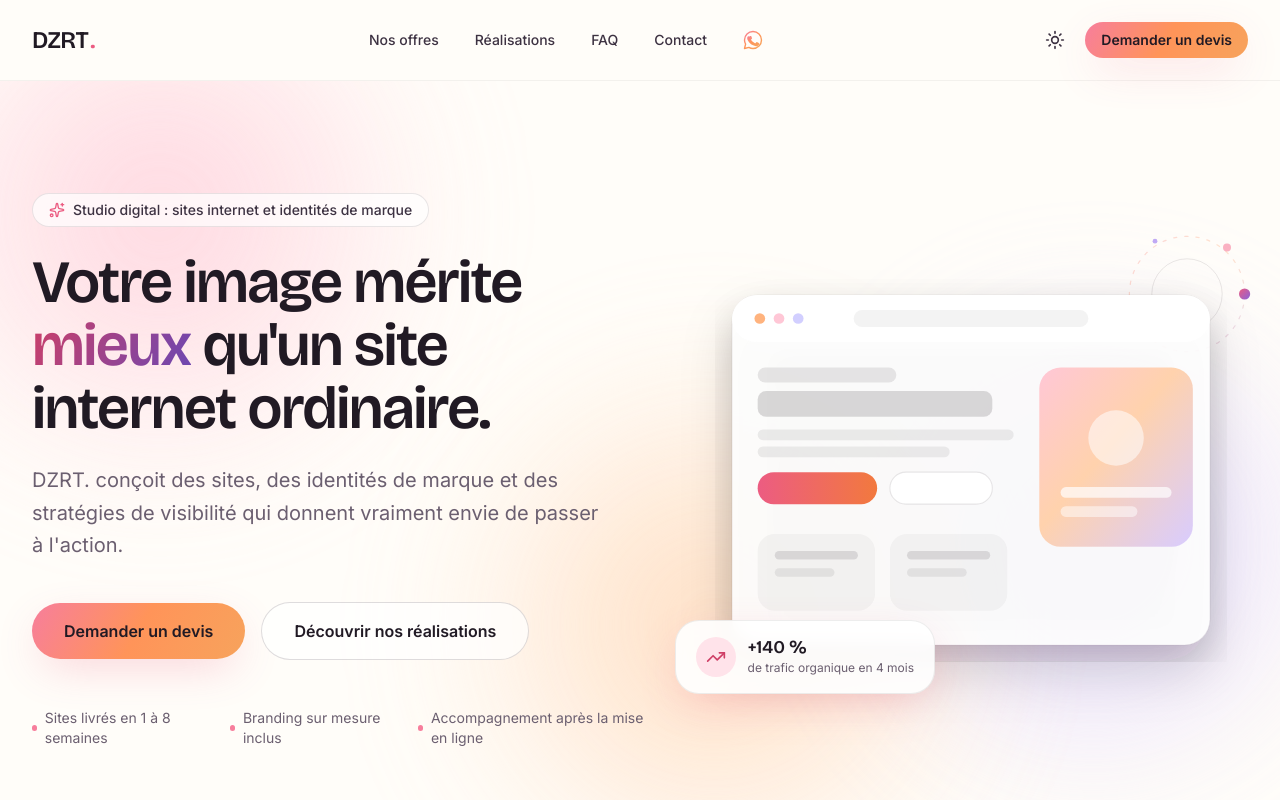
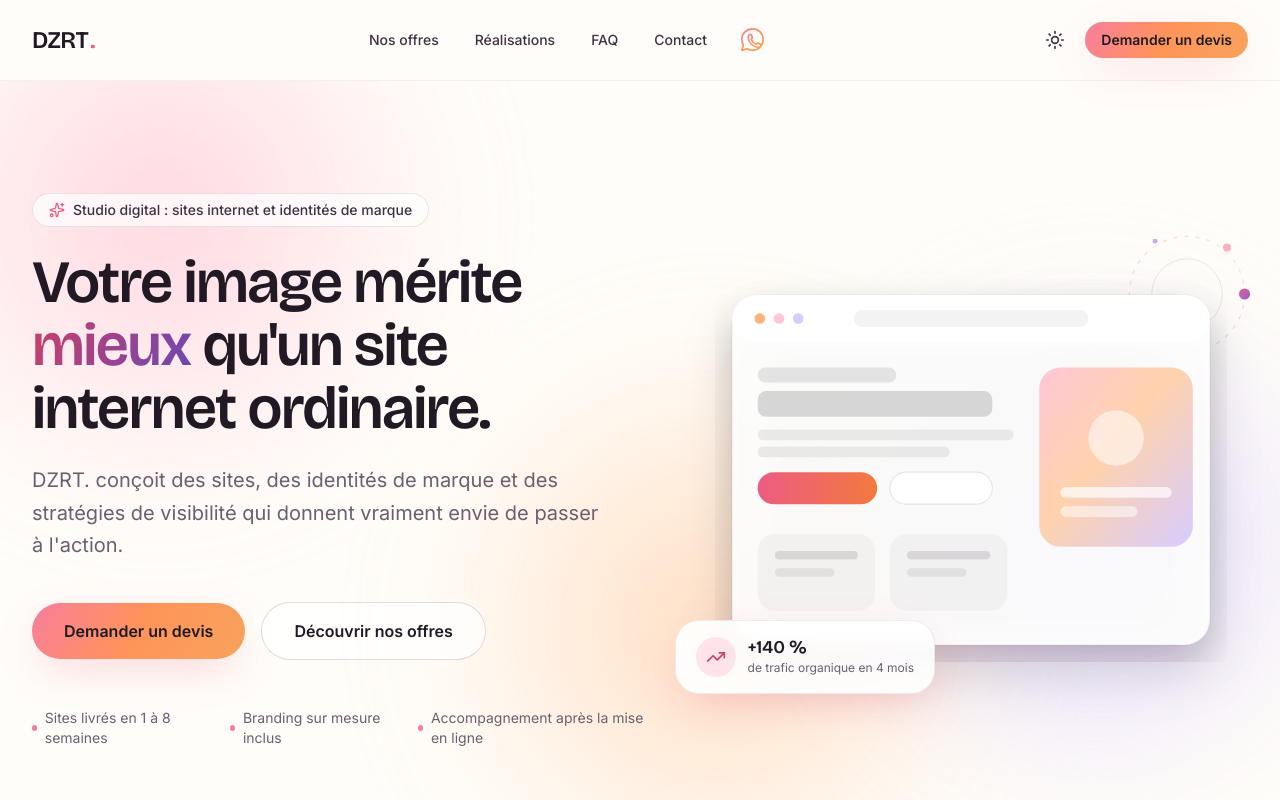
Before and after one commit to twentyfivelab/dzrt-site, a Next.js app: page / in a window 1280 px wide. Shown: the top 800 px of the page. Built offline with nearby package versions, Linux system fonts and the light colour scheme; no server answers.

Commit message:
amelioration

```diff
--- a/src/app/api/contact/route.ts
+++ b/src/app/api/contact/route.ts
@@ -24,15 +24,18 @@
   }
 
   if (!process.env.RESEND_API_KEY) {
-    console.warn(
-      "[api/contact] RESEND_API_KEY manquante, e-mail non envoyé. Configurez la clé avant la mise en production.",
+    console.error(
+      "[api/contact] RESEND_API_KEY manquante. Configurez la clé avant la mise en production.",
     );
-    return NextResponse.json({ ok: true, delivered: false });
+    return NextResponse.json(
+      { ok: false, error: "Configuration e-mail manquante." },
+      { status: 500 },
+    );
   }
 
   try {
     const resend = new Resend(process.env.RESEND_API_KEY);
-    await resend.emails.send({
+    const { error } = await resend.emails.send({
       from: `DZRT. <${CONTACT_EMAIL}>`,
       to: CONTACT_EMAIL,
       replyTo: parsed.data.email,
@@ -45,9 +48,21 @@
         parsed.data.message,
       ].join("\n"),
     });
-    return NextResponse.json({ ok: true, delivered: true });
+
+    if (error) {
+      console.error("[api/contact] Resend a refusé l'envoi", error);
+      return NextResponse.json(
+        { ok: false, error: "L'envoi de l'e-mail a échoué." },
+        { status: 502 },
+      );
+    }
+
+    return NextResponse.json({ ok: true });
   } catch (error) {
     console.error("[api/contact] Échec de l'envoi de l'e-mail", error);
-    return NextResponse.json({ ok: true, delivered: false });
+    return NextResponse.json(
+      { ok: false, error: "L'envoi de l'e-mail a échoué." },
+      { status: 502 },
+    );
   }
 }
--- a/src/app/api/devis/route.ts
+++ b/src/app/api/devis/route.ts
@@ -24,15 +24,18 @@
   }
 
   if (!process.env.RESEND_API_KEY) {
-    console.warn(
-      "[api/devis] RESEND_API_KEY manquante, e-mail non envoyé. Configurez la clé avant la mise en production.",
+    console.error(
+      "[api/devis] RESEND_API_KEY manquante. Configurez la clé avant la mise en production.",
     );
-    return NextResponse.json({ ok: true, delivered: false });
+    return NextResponse.json(
+      { ok: false, error: "Configuration e-mail manquante." },
+      { status: 500 },
+    );
   }
 
   try {
     const resend = new Resend(process.env.RESEND_API_KEY);
-    await resend.emails.send({
+    const { error } = await resend.emails.send({
       from: `DZRT. <${CONTACT_EMAIL}>`,
       to: CONTACT_EMAIL,
       replyTo: parsed.data.email,
@@ -48,9 +51,21 @@
         parsed.data.message,
       ].join("\n"),
     });
-    return NextResponse.json({ ok: true, delivered: true });
+
+    if (error) {
+      console.error("[api/devis] Resend a refusé l'envoi", error);
+      return NextResponse.json(
+        { ok: false, error: "L'envoi de l'e-mail a échoué." },
+        { status: 502 },
+      );
+    }
+
+    return NextResponse.json({ ok: true });
   } catch (error) {
     console.error("[api/devis] Échec de l'envoi de l'e-mail", error);
-    return NextResponse.json({ ok: true, delivered: false });
+    return NextResponse.json(
+      { ok: false, error: "L'envoi de l'e-mail a échoué." },
+      { status: 502 },
+    );
   }
 }
--- a/src/app/contact/page.tsx
+++ b/src/app/contact/page.tsx
@@ -1,5 +1,5 @@
 import type { Metadata } from "next";
-import { Mail, Phone } from "lucide-react";
+import { Mail } from "lucide-react";
 import { PageHero } from "@/components/sections/shared/PageHero";
 import { Breadcrumbs } from "@/components/sections/shared/Breadcrumbs";
 import { Container } from "@/components/ui/Container";
@@ -8,7 +8,6 @@
 import { WhatsAppIcon } from "@/components/ui/icons/WhatsAppIcon";
 import {
   CONTACT_EMAIL,
-  CONTACT_PHONE_DISPLAY,
   SOCIAL_LINKS,
   WHATSAPP_LINK,
   WHATSAPP_NUMBER_DISPLAY,
@@ -18,7 +17,7 @@
 export const metadata: Metadata = buildMetadata({
   title: "Contact",
   description:
-    "Une question, un projet en tête ? Contactez l'équipe DZRT. par e-mail, téléphone ou via le formulaire de contact.",
+    "Une question, un projet en tête ? Contactez l'équipe DZRT. par e-mail, WhatsApp ou via le formulaire de contact.",
   path: "/contact",
 });
 
@@ -62,12 +61,6 @@
                     {CONTACT_EMAIL}
                   </a>
                 </li>
-                <li className="flex items-center gap-3 text-ink-700 dark:text-ink-100">
-                  <span className="flex h-10 w-10 shrink-0 items-center justify-center rounded-full bg-[image:var(--grad-hero)]">
-                    <Phone className="h-4 w-4 text-ink-900" aria-hidden="true" />
-                  </span>
-                  {CONTACT_PHONE_DISPLAY}
-                </li>
                 <li>
                   <a
                     href={WHATSAPP_LINK}
--- a/src/app/devis/page.tsx
+++ b/src/app/devis/page.tsx
@@ -5,7 +5,13 @@
 import { Container } from "@/components/ui/Container";
 import { Reveal } from "@/components/ui/Reveal";
 import { DevisForm } from "@/components/forms/DevisForm";
-import { CONTACT_EMAIL, DEVIS_RESPONSE_DELAY } from "@/lib/constants";
+import { WhatsAppIcon } from "@/components/ui/icons/WhatsAppIcon";
+import {
+  CONTACT_EMAIL,
+  DEVIS_RESPONSE_DELAY,
+  WHATSAPP_LINK,
+  WHATSAPP_NUMBER_DISPLAY,
+} from "@/lib/constants";
 import { buildMetadata } from "@/lib/metadata";
 
 export const metadata: Metadata = buildMetadata({
@@ -73,13 +79,24 @@
                 <p className="text-sm text-ink-500 dark:text-ink-300">
                   Vous préférez nous écrire directement ?
                 </p>
+                <div className="mt-3 space-y-2">
                   <a
                     href={`mailto:${CONTACT_EMAIL}`}
-                  className="mt-2 inline-flex items-center gap-2 font-medium text-ink-900 hover:text-lilac-600 dark:text-ink-50 dark:hover:text-lilac-300"
+                    className="flex items-center gap-2 font-medium text-ink-900 hover:text-lilac-600 dark:text-ink-50 dark:hover:text-lilac-300"
                   >
                     <Mail className="h-4 w-4" aria-hidden="true" />
                     {CONTACT_EMAIL}
                   </a>
+                  <a
+                    href={WHATSAPP_LINK}
+                    target="_blank"
+                    rel="noopener noreferrer"
+                    className="flex items-center gap-2 font-medium text-ink-900 hover:text-lilac-600 dark:text-ink-50 dark:hover:text-lilac-300"
+                  >
+                    <WhatsAppIcon className="h-4 w-4" />
+                    {WHATSAPP_NUMBER_DISPLAY}
+                  </a>
+                </div>
               </div>
             </div>
           </Reveal>
--- a/src/components/layout/WhatsAppButton.tsx
+++ b/src/components/layout/WhatsAppButton.tsx
@@ -15,7 +15,7 @@
         className,
       )}
     >
-      <WhatsAppIcon className="h-6 w-6 transition-transform duration-300 ease-out group-hover:scale-110 group-hover:drop-shadow-[0_0_10px_rgba(247,126,156,0.5)]" />
+      <WhatsAppIcon className="h-[1.7rem] w-[1.7rem] transition-transform duration-300 ease-out group-hover:scale-110 group-hover:drop-shadow-[0_0_10px_rgba(247,126,156,0.5)]" />
     </a>
   );
 }
--- a/src/components/sections/home/Hero.tsx
+++ b/src/components/sections/home/Hero.tsx
@@ -39,8 +39,8 @@
                 </Button>
               </MagneticButton>
               <MagneticButton>
-                <Button href="/realisations" size="lg" variant="secondary">
-                  Découvrir nos réalisations
+                <Button href="/sites-internet" size="lg" variant="secondary">
+                  Découvrir nos offres
                 </Button>
               </MagneticButton>
             </div>
--- a/src/components/ui/icons/WhatsAppIcon.tsx
+++ b/src/components/ui/icons/WhatsAppIcon.tsx
@@ -16,14 +16,18 @@
         </linearGradient>
       </defs>
       <path
-        d="M12 3.5c-4.7 0-8.5 3.8-8.5 8.5 0 1.5.4 2.9 1.1 4.2L3.5 20.5l4.4-1.1c1.2.7 2.6 1.1 4.1 1.1 4.7 0 8.5-3.8 8.5-8.5s-3.8-8.5-8.5-8.5Z"
+        d="M12 2.5C6.7 2.5 2.5 6.7 2.5 12c0 1.83.51 3.54 1.4 5l-1.44 4.5 4.65-1.4c1.4.79 3.02 1.24 4.74 1.24 5.3 0 9.5-4.2 9.5-9.5S17.3 2.5 12 2.5Z"
         stroke={`url(#${gradientId})`}
-        strokeWidth="1.4"
+        strokeWidth="1.5"
+        strokeLinecap="round"
         strokeLinejoin="round"
       />
       <path
-        d="M8.7 8.4c.2-.5.4-.5.6-.5h.5c.2 0 .4 0 .5.4.2.5.6 1.6.7 1.7.1.1.1.3 0 .4-.1.2-.1.3-.3.4-.1.2-.3.3-.4.5-.1.1-.3.3-.1.6.2.3.7 1.2 1.6 1.9 1.1.9 1.9 1.2 2.2 1.4.3.1.5.1.6-.1.2-.2.6-.7.8-.9.2-.2.4-.2.6-.1.2.1 1.5.7 1.7.8.2.1.3.2.4.3.1.2.1.9-.2 1.6-.3.7-1.5 1.4-2.1 1.4-.6.1-1.1.1-3.7-1-2.9-1.2-4.8-4.1-4.9-4.3-.1-.2-1-1.4-1-2.6 0-1.2.6-1.8.8-2.1Z"
-        fill={`url(#${gradientId})`}
+        d="M8.3 8.7c.4-.9 1.1-1.4 1.9-1.4.2 0 .4.1.5.3l1.1 2.4c.1.3.1.6-.1.8l-.7.9c-.1.2-.1.4 0 .6.8 1.5 2.1 2.8 3.6 3.6.2.1.4.1.6 0l.9-.7c.2-.2.5-.2.8-.1l2.4 1.1c.2.1.3.3.3.5 0 .8-.5 1.5-1.4 1.9-.5.2-1 .3-1.6.3-3.9 0-8.5-4.6-8.5-8.5 0-.6.1-1.1.3-1.6Z"
+        stroke={`url(#${gradientId})`}
+        strokeWidth="1.5"
+        strokeLinecap="round"
+        strokeLinejoin="round"
       />
     </svg>
   );
```
Lines whose indentation alone changed are shown as unchanged.
